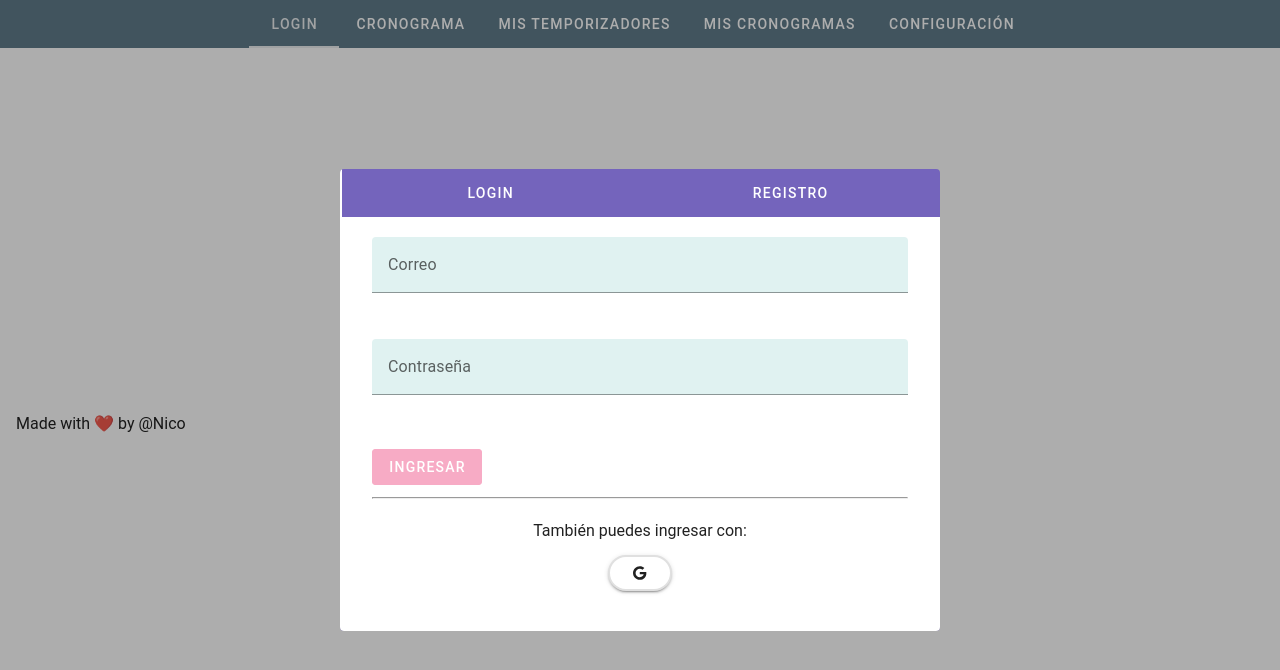
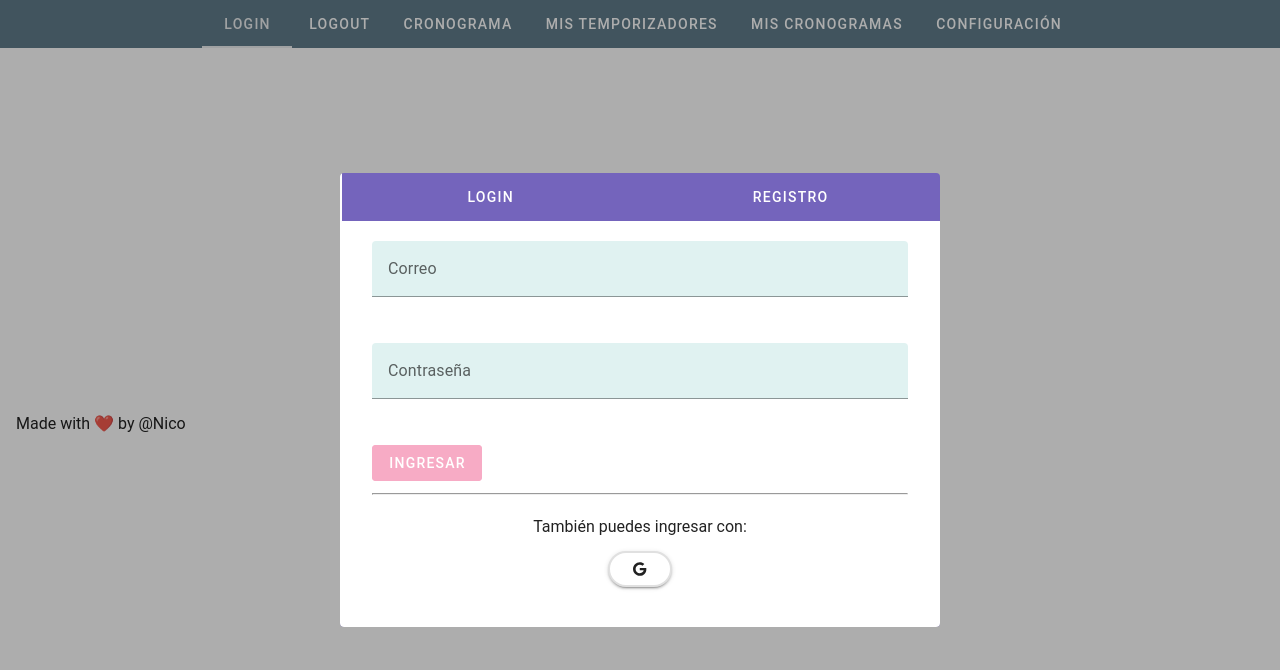
Before and after one commit to NicolasAriasUfro/Crono, a Vue app: page /#/auth in a window 1280 px wide. Shown: the top 670 px of the page. Built offline with nearby package versions, Linux system fonts and the light colour scheme; no server answers.

Commit message:
feat: logout, userName session

```diff
--- a/src/App.vue
+++ b/src/App.vue
@@ -7,6 +7,7 @@
       center-active
     >
       <v-tab to="auth">login</v-tab>
+      <v-tab @click="logOut">logout</v-tab>
       <v-tab to="cronograma">Cronograma</v-tab>
       <v-tab to="mis-temporizadores">Mis Temporizadores</v-tab>
       <v-tab to="mis-cronogramas">Mis Cronogramas</v-tab>
@@ -27,8 +28,18 @@
 <script setup>
 import { useIntervalStore } from "@/stores/IntervalStore";
 import { useScheduleStore } from "@/stores/SheduleStore";
+import { useSessionStore } from "./stores/SessionStore";
 import { onMounted, onUnmounted } from "vue";
+import router from '@/router';
 useScheduleStore().loadFromLocalStorage();
+
+const sessionStore = useSessionStore();
+
+const logOut = () => {
+  sessionStore.token = null;
+  sessionStore.userName = null;
+  router.push({ name: "auth" });
+};
 
 onMounted(() => {
   useIntervalStore().startInterval(useScheduleStore().everySecond, 1000);
--- a/src/components/GoogleLogin.vue
+++ b/src/components/GoogleLogin.vue
@@ -1,6 +1,6 @@
 <script>
     import { GoogleAuthProvider, signInWithPopup, getAuth } from 'firebase/auth'
-    import { useSessionStore } from '@/stores/session';
+    import { useSessionStore } from '@/stores/SessionStore';
     import router from '@/router';
     export default {
         data: () => ({
@@ -14,7 +14,10 @@
                     .then( (result) => {
                         console.log("success!");
                         const credential = GoogleAuthProvider.credentialFromResult(result);
+                        const user = result.user;
+                        console.log(user);
                         this.store.token = credential?.accessToken;
+                        this.store.userName = user.displayName;
                         setTimeout(() => {
                             router.push({ name: 'home' }), 500
                         })
--- a/src/router/index.js
+++ b/src/router/index.js
@@ -4,7 +4,7 @@ import ModifyScheduleView from "@/views/ModifyScheduleView.vue";
 import ConfigView from "@/views/ConfigView.vue";
 import ModifyTimerView from "@/views/ModifyTimerView.vue";
 import AuthView from "@/views/AuthView.vue";
-import { useSessionStore } from '@/stores/session';
+import { useSessionStore } from '@/stores/SessionStore';
 
 const routes = [
   {
--- a/src/services/AuthService.js
+++ b/src/services/AuthService.js
@@ -3,17 +3,27 @@ export default class AuthService {
         this.users = [
             {
                 "email": 'cucharoth@cucha.com',
-                "password": '123456'
+                "password": '123456',
+                "userName": 'Cucharoth'
             },
             {
                 "email": 'elnico@nico.com',
-                "password": '123456'
+                "password": '123456',
+                "userName": 'Elnico'
             }
         ]
     }
 
     checkUserValido(email, password) {
-        var valid = this.users.some(user => user.email === email && user.password === password);
-        return valid;
+        var currentUser = this.users.filter(user => user.email === email && user.password === password);
+        if (currentUser.length === 0) {
+            return null;
+        }
+        return new CurrentUser(currentUser[0].userName);
     }
 }
+export class CurrentUser {
+    constructor(userName) {
+        this.userName = userName;
+    }
+}
--- a/src/stores/session.js
+++ b/src/stores/SessionStore.js
@@ -4,6 +4,7 @@ export const useSessionStore = defineStore('session', {
     state: () => {
          return {
             token: null,
+            userName: null,
          }
     }
 })
--- a/src/views/AuthView.vue
+++ b/src/views/AuthView.vue
@@ -1,11 +1,13 @@
 <script>
 import AuthService from '../services/AuthService.js'
 import GoogleLogin from '../components/GoogleLogin.vue'
-import { useSessionStore } from '@/stores/session';
+import { useSessionStore } from '@/stores/SessionStore.js';
+import router from '@/router';
 
 export default {
     components: { GoogleLogin },
     data: () => ({
+        message: '',
         store: useSessionStore(),
         tab: 0,
         tabs: [
@@ -37,13 +39,14 @@ export default {
     }),
     methods: {
         authUser() {
-            var valid = this.authService.checkUserValido(this.email, this.password);
-            console.log(valid);
-            if (valid) {
-                this.store.token = ''; //TODO: TOKEN HERE
-                this.$router.replace({ name: "home"})
+            var currentUser = this.authService.checkUserValido(this.email, this.password);
+            if (currentUser != null) {
+                this.store.token = 'some token'; //TODO: TOKEN HERE
+                this.store.userName = currentUser.userName;
+                router.push({ name: "home" })
             } else {
                 this.$refs.loginForm.reset()
+                this.message = '¡Credenciales incorrectas!';
             }
         },
         validate() {
@@ -86,7 +89,7 @@ export default {
                 <v-tabs-window>
                     <v-tabs-window-item value="one">
                         <v-card rounded="0" class="px-8 py-5">
-                            <v-form class="mb-3" ref="loginForm" v-model="valid" lazy-validation>
+                            <v-form class="mb-3" ref="loginForm" v-model="valid" validate-on="input">
                                 <v-row>
                                     <v-col cols="12">
                                         <v-text-field
@@ -108,8 +111,13 @@ export default {
                                             required
                                         ></v-text-field>
                                     </v-col>
-                                    <v-col class="d-flex" align-self="center">
-                                        <v-btn class="mt-2" align-center color="pink-lighten-2" type="submit" :disabled="!valid" :class="valid? 'cursor-not-allowed' : 'cursor-auto'" @click="authUser">Ingresar</v-btn>
+                                    <v-col class="d-flex align-center justify-space-between" align-self="center">
+                                        <div class="flex-grow-1">
+                                            <v-btn align-center color="pink-lighten-2" type="submit" :disabled="!valid" @click="authUser">Ingresar</v-btn>
+                                        </div>
+                                        <div class="flex-grow-1 text-center align-center align-end">
+                                            <p class="d-flex pl-4 text-center align-end">{{ message }}</p>
+                                        </div>
                                     </v-col>
                                 </v-row>
                             </v-form>
```
